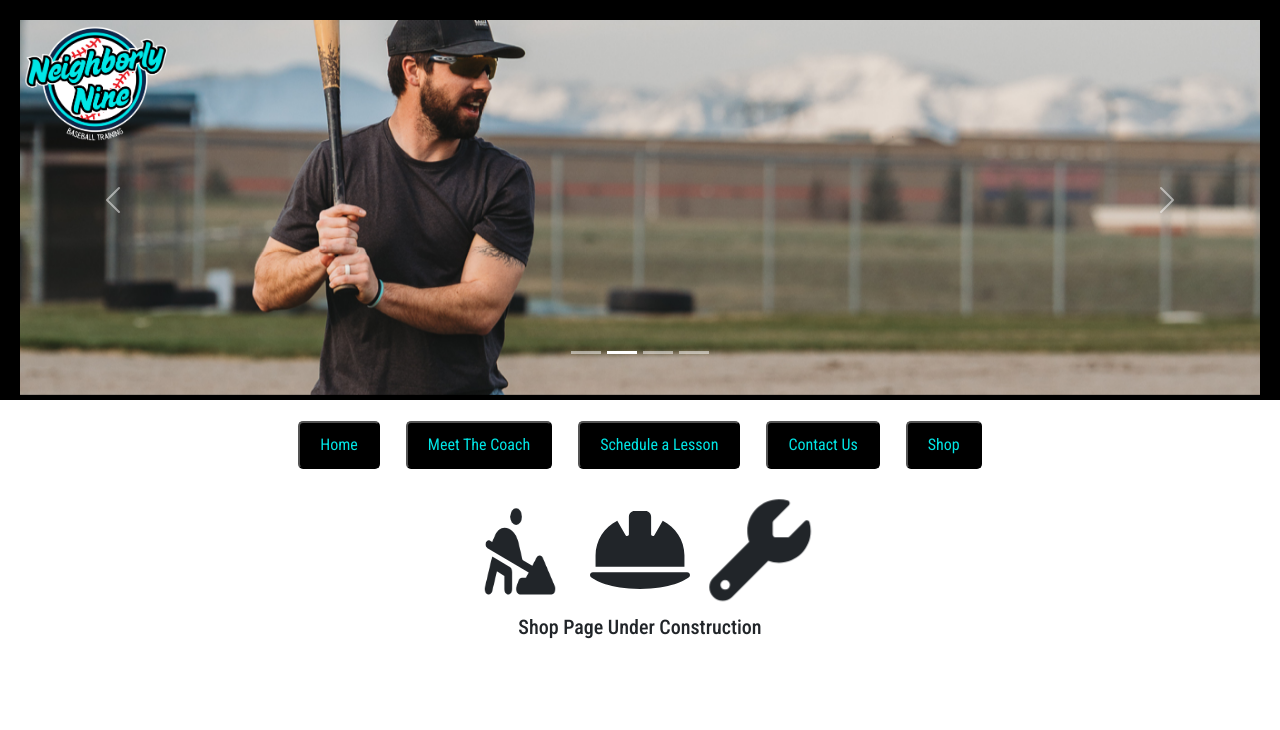
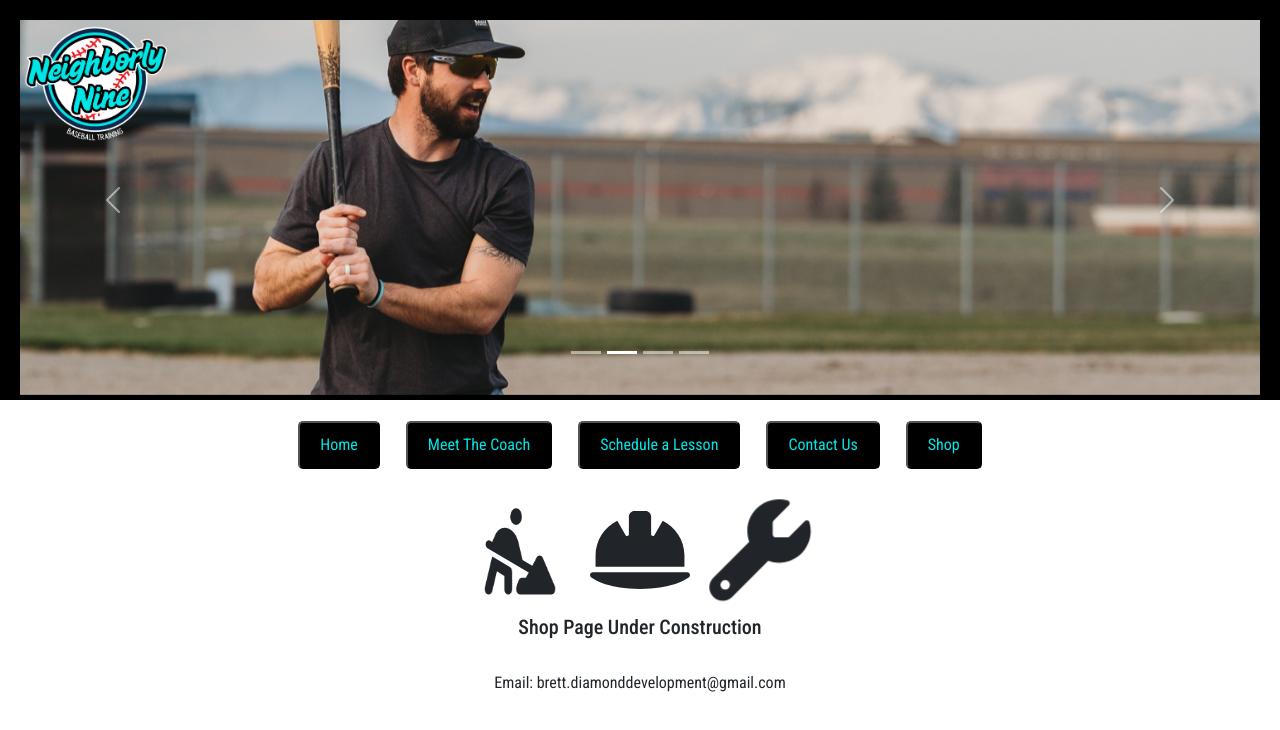
Before and after one commit to bneighbs6/baseball-site, a React (Create React App) app: page /shop in a window 1280 px wide. Shown: the top 730 px of the page. Built offline with nearby package versions, Linux system fonts and the light colour scheme; the HTML template or start-up script is replaced by a standard one; a web font is replaced by a local one.

Commit message:
Add footer to bottom of Shop Page Construction

```diff
--- a/src/Components/Pages/ShopPage.jsx
+++ b/src/Components/Pages/ShopPage.jsx
@@ -28,6 +28,8 @@ function ShopPage() {
         style={{ "--fa-animation-duration": "3s" }}
       />
       <h5>Shop Page Under Construction</h5>
+      <br></br>
+      <Footer />
     </div>
   );
 }
```
